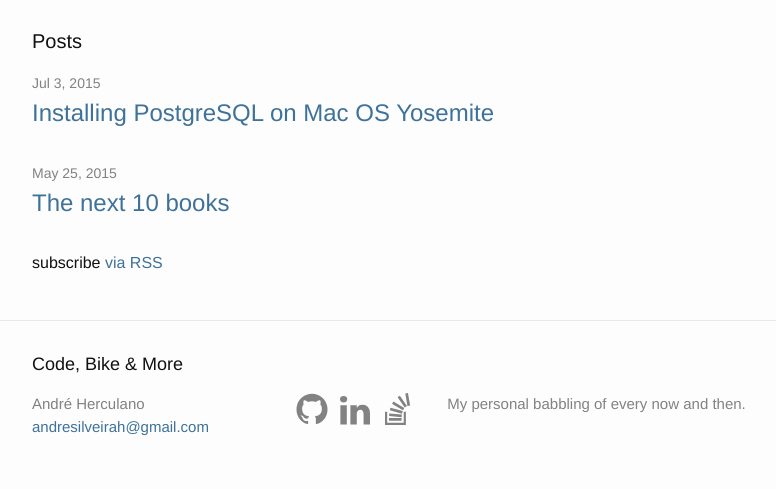
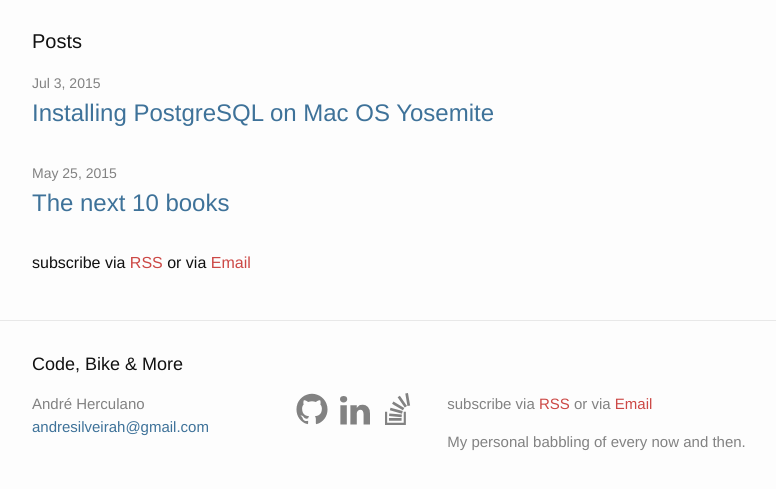
Before and after one commit to andresilveira/andresilveira.github.io, a Jekyll site: the page built from index.html, in a window 1280 px wide, cut to the strip 104-593 px from the top of the page. Shown: the whole strip, without its empty margins (238-1014 px from the left). Built offline with Jekyll 4.4.1, drawn with Linux system fonts in a browser that asks for light colours.

Commit message:
add subscribe links

```diff
--- a/_includes/footer.html
+++ b/_includes/footer.html
@@ -45,6 +45,7 @@
       </div>
 
       <div class="footer-col  footer-col-3">
+        {% include subscribe.html %}
         <p class="text">{{ site.description }}</p>
       </div>
     </div>
--- /dev/null
+++ b/_includes/subscribe.html
@@ -0,0 +1 @@
+<p class="rss-subscribe">subscribe via <a href="{{ "/feed.xml" | prepend: site.baseurl }}">RSS</a> or via <a href="https://tinyletter.com/codebikeandmore">Email</a></p>
--- a/_sass/_base.scss
+++ b/_sass/_base.scss
@@ -186,3 +186,9 @@ pre {
       }
     }
 }
+
+.rss-subscribe {
+  a {
+    color: $detail-color;
+  }
+}
--- a/css/main.scss
+++ b/css/main.scss
@@ -14,6 +14,7 @@ $spacing-unit:     30px;
 $text-color:       #111;
 $background-color: #fdfdfd;
 $brand-color:      #3E7299;
+$detail-color:     #CC4845;
 
 $grey-color:       #828282;
 $grey-color-light: lighten($grey-color, 40%);
--- a/index.html
+++ b/index.html
@@ -18,6 +18,5 @@ layout: default
     {% endfor %}
   </ul>
 
-  <p class="rss-subscribe">subscribe <a href="{{ "/feed.xml" | prepend: site.baseurl }}">via RSS</a></p>
-
+  {% include subscribe.html %}
 </div>
```
Also changed, not shown: 3 other files.
